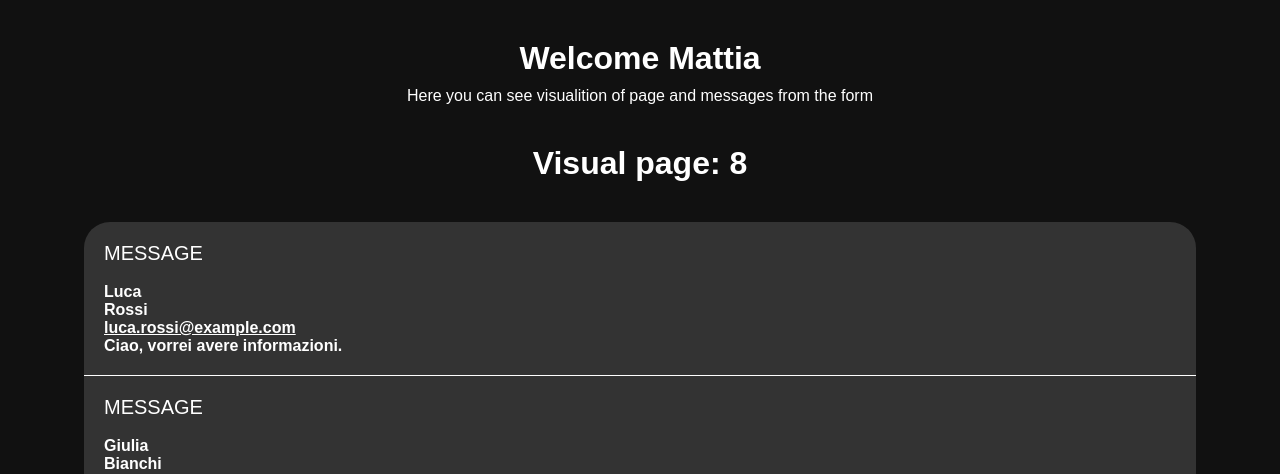
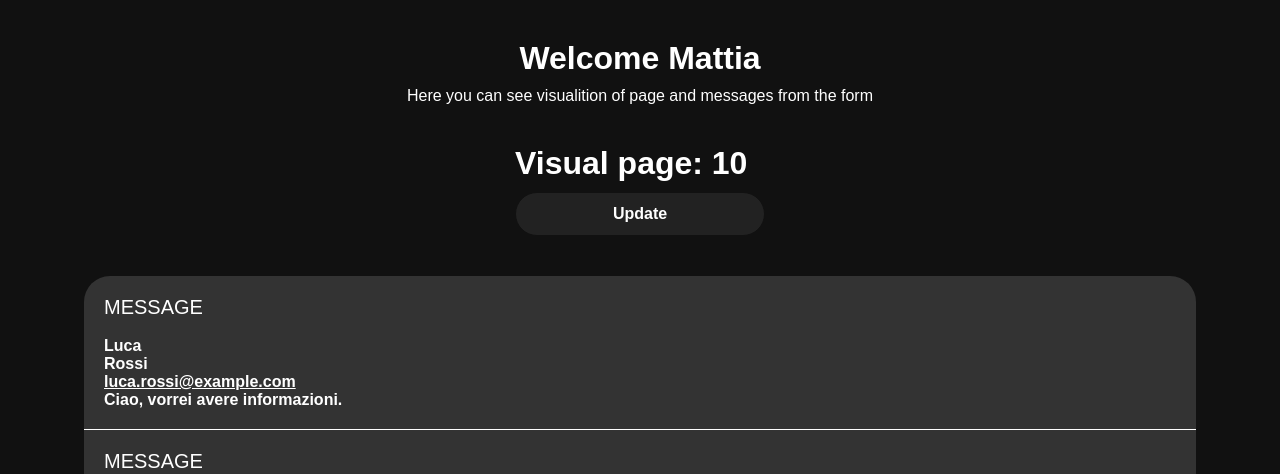
Before and after one commit to mattiadv-apsales/EXAM-WEB-DEV, a Flask app: page /admin-pannel in a window 1280 px wide. Shown: the top 474 px of the page. Run offline with Flask 3, Linux system fonts and the light colour scheme; the visitor is signed in with stand-in values (Sample User, id 1).

Commit message:
update file

```diff
--- a/page_visual.json
+++ b/page_visual.json
@@ -1,3 +1,3 @@
 {
-    "visual": 8
+    "visual": 10
 }
--- a/server.py
+++ b/server.py
@@ -31,6 +31,11 @@ def admin():
     else:
         return render_template("admin_check.html")
 
+@app.post("/update_visual")
+def update_visual():
+    visuals = return_visual_page()
+    return jsonify({"visual": visuals})
+
 @app.post("/send_form")
 def send_f():
     data = request.json
--- a/static/script/admin.js
+++ b/static/script/admin.js
@@ -1 +1,17 @@
-let messages = document.getElementById('messages');
+let update_visual = document.getElementById('update_visual');
+let visual_p = document.getElementById('visual_p');
+
+update_visual.addEventListener('click', function() {
+    let visual_page = 0;
+
+    fetch("/update_visual", {
+        method: "POST",
+        headers: {
+            "content-type": "application/json"
+        },
+    })
+    .then(response => response.json())
+    .then(data => {
+        visual_p.innerHTML = "Visual page: " + data.visual
+    })
+})
--- a/static/style/admin.css
+++ b/static/style/admin.css
@@ -84,3 +84,21 @@ p {
     align-items: center;
     flex-direction: column;
 }
+
+button {
+    padding: 12px;
+    font-size: 16px;
+    border-radius: 26px;
+    width: 250px;
+    background: var(--bg-card);
+    color: var(--white);
+    border: 1px solid var(--backgrund);
+    margin-top: 10px;
+    font-weight: 700;
+    transition: 0.4s;
+    cursor: pointer;
+}
+
+button:hover {
+    transform: scale(0.95);
+}
--- a/templates/admin.html
+++ b/templates/admin.html
@@ -14,7 +14,7 @@
             </div>
             <div class = "widget">
                 <div class = "visual">
-                    <h1>Visual page: {{visual}}</h1>
+                    <h1 id = "visual_p">Visual page: {{visual}}</h1><button id = "update_visual">Update</button>
                 </div>
             </div>
             <div class = "messages" id = "messages">
```
